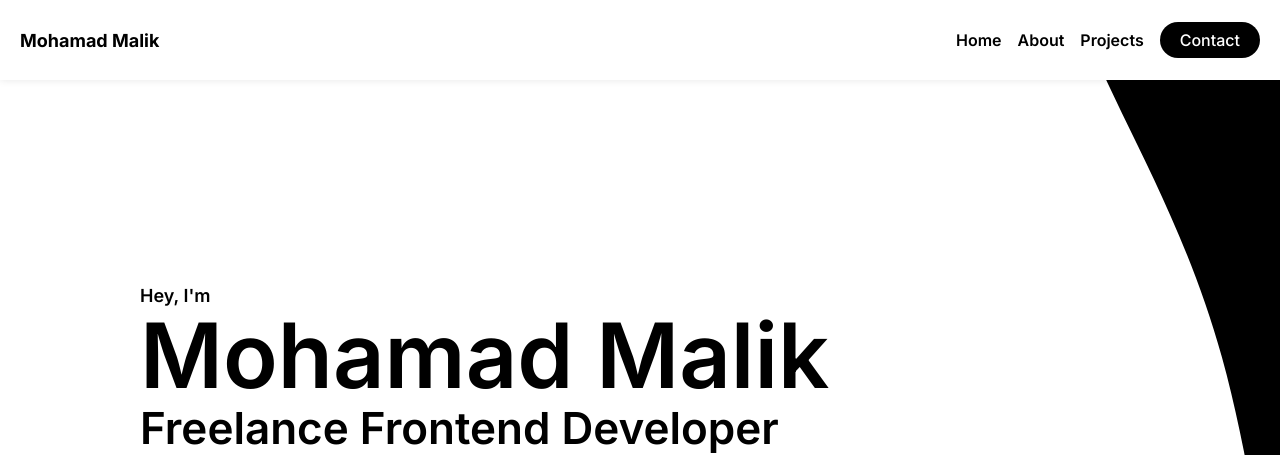
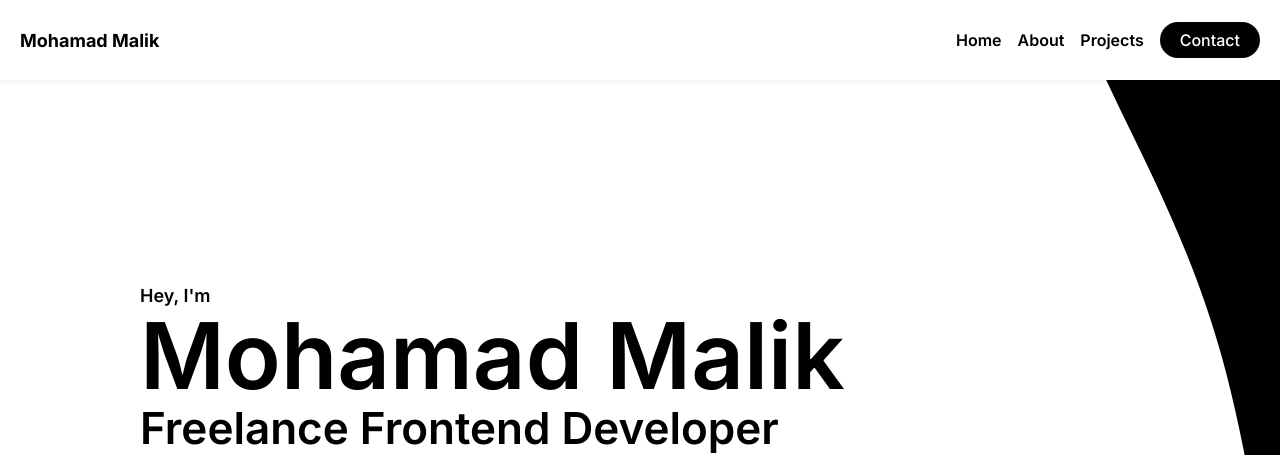
Before and after one commit to Mohamad8718/exclusive-eportfolio, a plain HTML site: page index.html in a window 1280 px wide. Shown: the top 455 px of the page. Drawn offline with nearby package versions, Linux system fonts and the light colour scheme; a web font is replaced by a local one.

Commit message:
exclusive eportfolio

```diff
--- a/style.css
+++ b/style.css
@@ -267,7 +267,7 @@ a {
 }
 
 .header__title {
-  font-size: 90px;
+  font-size: 92px;
   font-weight: 600;
   line-height: 100px;
   color: var(--primary);
```
